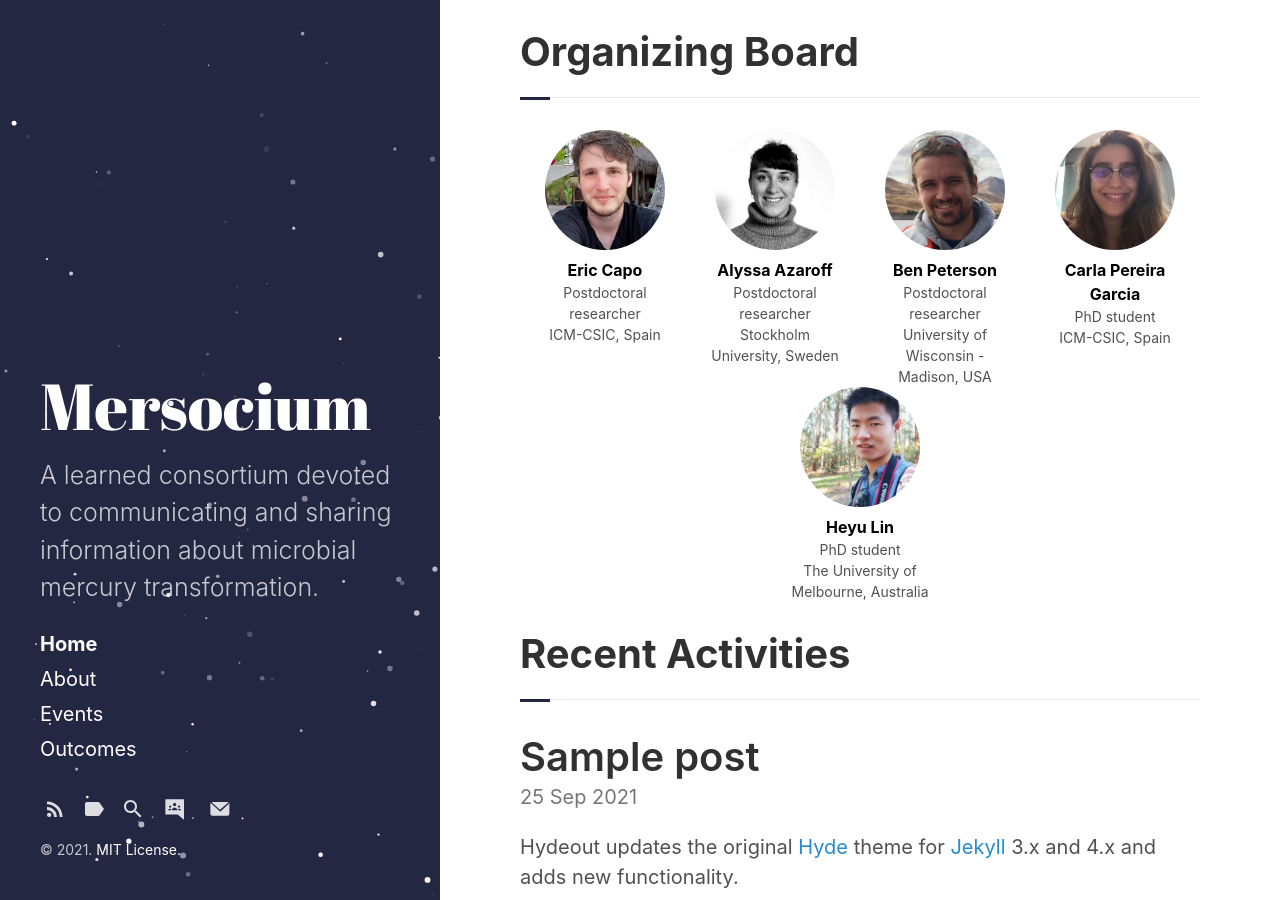
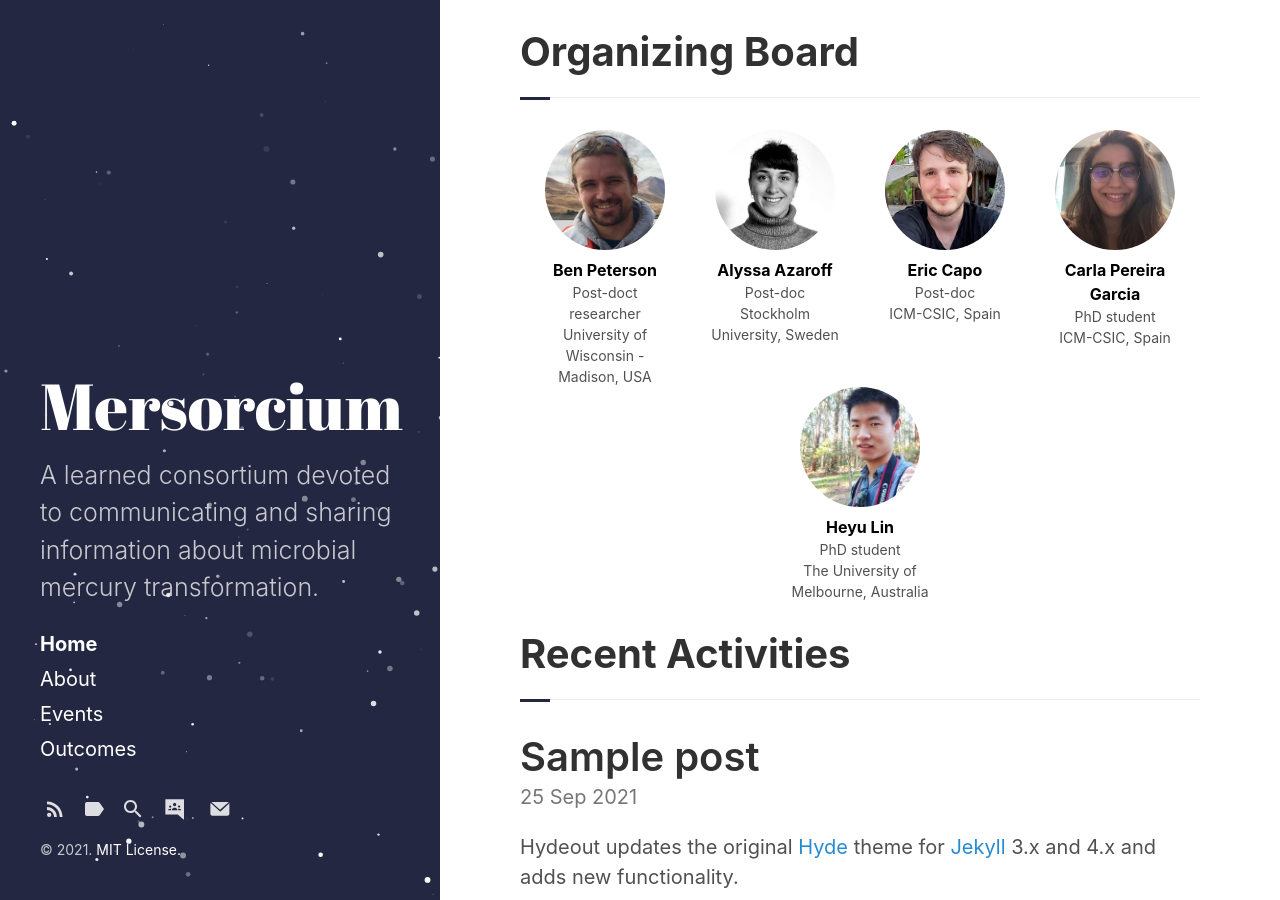
Before and after one commit to Mersorcium/mersorcium.github.io, a Jekyll site: the page built from index.html, in a window 1280 px wide and 900 px high, scrolled down 330 px. Built offline with Jekyll 4.4.1, drawn with Linux system fonts in a browser that asks for light colours; the list of posts is cut into pages by our own code.

Commit message:
typo and order

```diff
--- a/_config.yml
+++ b/_config.yml
@@ -3,10 +3,10 @@ markdown:         kramdown
 highlighter:      rouge
 
 # Setup
-title:            Mersocium
+title:            Mersorcium
 tagline:          'Mercury consortium'
 description:      'A learned consortium devoted to communicating and sharing information about microbial mercury transformation.'
-url:              https://Mersocium.github.io
+url:              https://mersorcium.github.io
 baseurl:          '/'
                   # the optional subpath of your site, e.g. "/blog"
                   # NB: This applies to all pages in your Jekyll site.
--- a/_includes/organizing-board.html
+++ b/_includes/organizing-board.html
@@ -1,25 +1,26 @@
 <div class="section">
     <h1 class="section-title underline">Organizing Board</h1>
     <div class="avatar">
+
       <div class ="member">
-        <div class="square"><img src="{{ "/assets/member-avatar/Eric.jpg" | relative_url }}" alt="Avatar" /></div>
-        <p>Eric Capo</p>
-        <p>Postdoctoral researcher</p>
-        <p>ICM-CSIC, Spain</p>
+        <div class="square"><img src="{{ "/assets/member-avatar/Ben.jpg" | relative_url }}" alt="Avatar" /></div>
+        <p>Ben Peterson</p>
+        <p>Post-doct researcher</p>
+        <p>University of Wisconsin - Madison, USA</p>
       </div>
 
       <div class ="member">
         <div class="square"><img src="{{ "/assets/member-avatar/Alyssa.jpg" | relative_url }}" alt="Avatar" /></div>
         <p>Alyssa Azaroff</p>
-        <p>Postdoctoral researcher</p>
+        <p>Post-doc</p>
         <p>Stockholm University, Sweden</p>
       </div>
 
       <div class ="member">
-        <div class="square"><img src="{{ "/assets/member-avatar/Ben.jpg" | relative_url }}" alt="Avatar" /></div>
-        <p>Ben Peterson</p>
-        <p>Postdoctoral researcher</p>
-        <p>University of Wisconsin - Madison, USA</p>
+        <div class="square"><img src="{{ "/assets/member-avatar/Eric.jpg" | relative_url }}" alt="Avatar" /></div>
+        <p>Eric Capo</p>
+        <p>Post-doc</p>
+        <p>ICM-CSIC, Spain</p>
       </div>
 
       <div class ="member">
```
